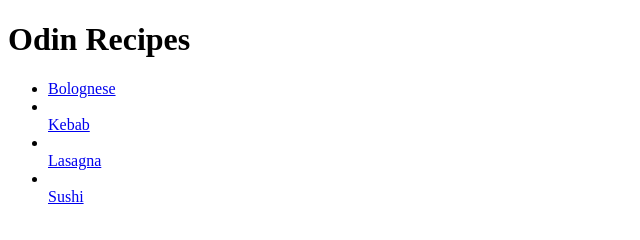
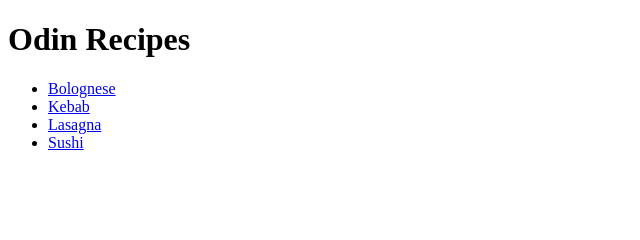
Before and after one commit to jy98341/odin-recipes, a plain HTML site: page index.html in a window 1280 px wide. Shown: the whole page, without its empty margins (0-640 px from the left). Drawn offline with Linux system fonts and the light colour scheme.

Commit message:
Fix unordered list in index.thml

```diff
--- a/index.html
+++ b/index.html
@@ -10,9 +10,9 @@
     <h1>Odin Recipes</h1>
     <ul>
     <li><a href="recipes/bolognese.html">Bolognese</a></li>
-    <li></li><a href="recipes/kebab.html">Kebab</a></li>
-    <li></li><a href="recipes/lasagna.html">Lasagna</a></li>
-    <li></li><a href="recipes/sushi.html">Sushi</a></li>
+    <li><a href="recipes/kebab.html">Kebab</a></li>
+    <li><a href="recipes/lasagna.html">Lasagna</a></li>
+    <li><a href="recipes/sushi.html">Sushi</a></li>
 </ul>
 </body>
 </html>
```
